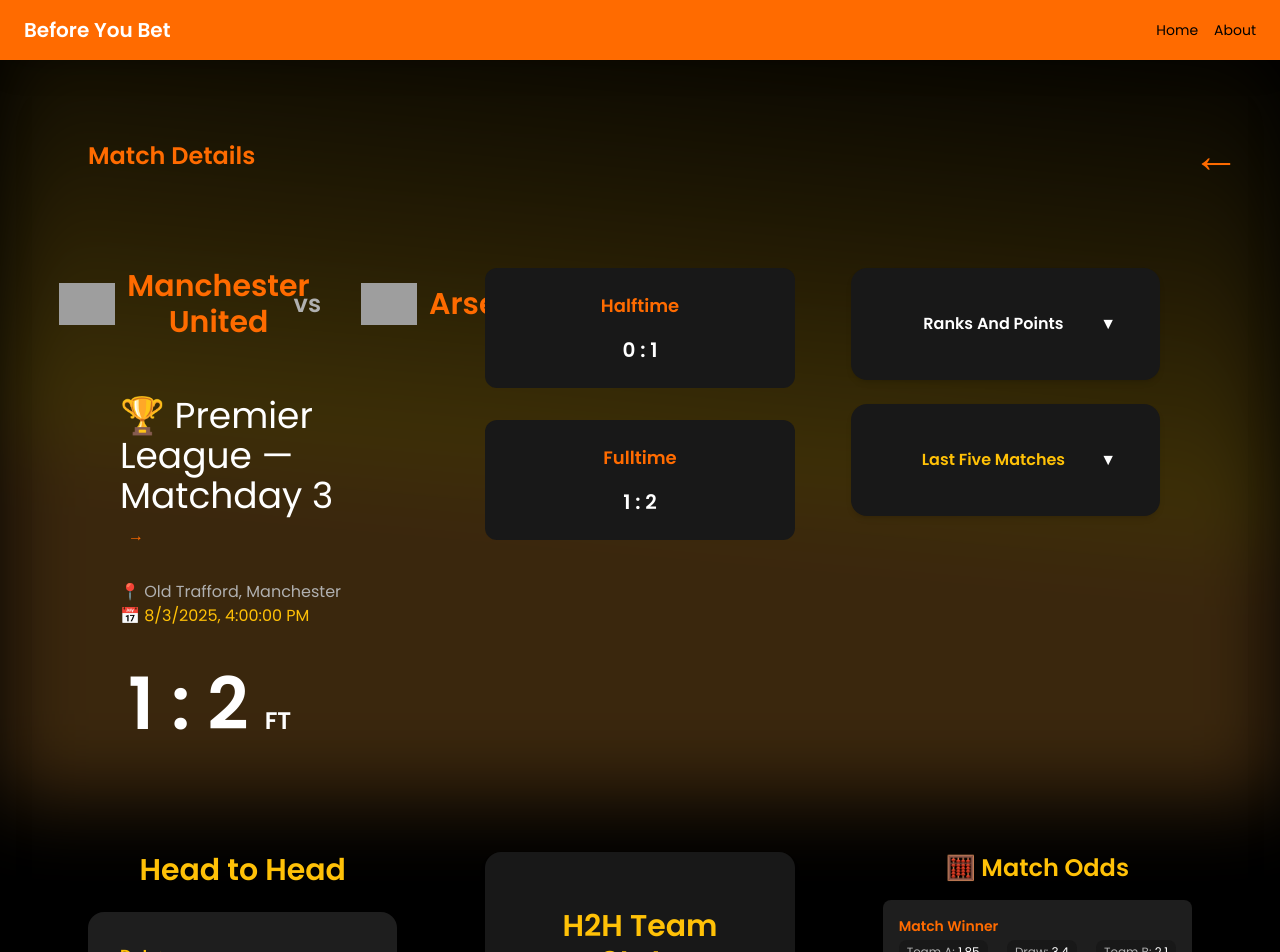
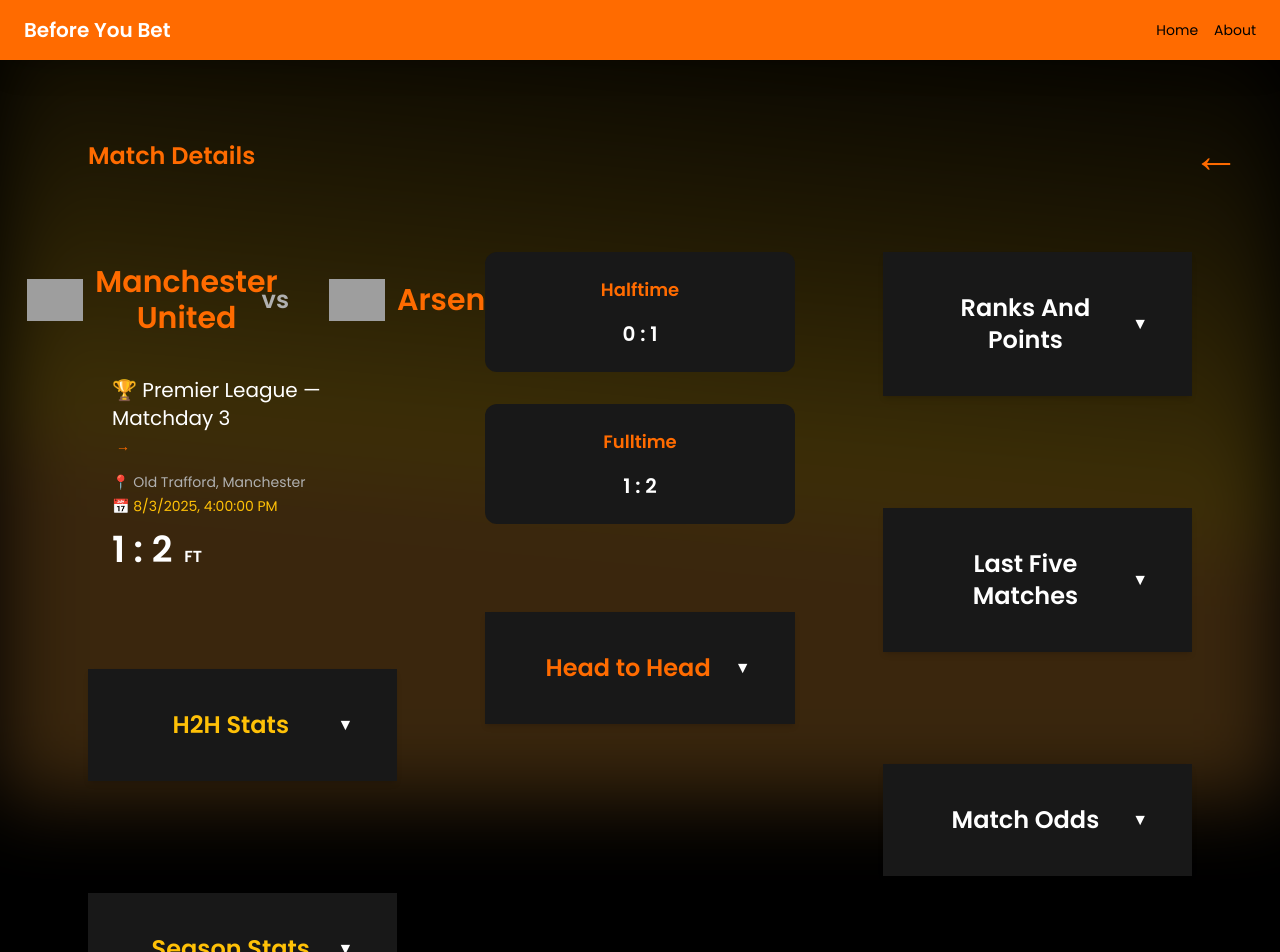
Before and after one commit to MatchInsights/match-insights-ui, a React (Vite) app: page /match/301 in a window 1280 px wide. Shown: the top 952 px of the page. Built offline with nearby package versions, Linux system fonts and the light colour scheme; grey boxes are pictures that could not be loaded.

Commit message:
saved 10/08/2025

```diff
--- a/src/app/components/match-details/MatchDetail.tsx
+++ b/src/app/components/match-details/MatchDetail.tsx
@@ -10,6 +10,9 @@
 import { ApiService } from "../../services/apiService";
 import MatchOdds from "./match-odds/MatchOdds";
 import SubHeader from "../sub-header/SubHeader";
+import MatchScoreCard from "./match-score-card/MatchScoreCard";
+import { LeagueTeamAndPoints } from "./ranks-and-points/LeagueTeamAndPoints";
+import LastFiveMatches from "./last-five-matches/LastFiveMatches";
 
 interface MatchDetailProps {
   apiService: ApiService;
@@ -44,11 +47,10 @@
     match as MatchDetails;
 
   return (
-    <div className="text-brand-white p-4 md:p-6 rounded-2xl shadow-xl mt-6 mx-2 md:mx-8">
+    <div className="text-brand-white p-4 md:p-6 rounded-2xl  mt-6 mx-2 md:mx-8">
       <SubHeader title="Match Details" />
       <div className="mt-8 space-y-6">
-        <div className="grid grid-cols-1 lg:grid-cols-3 gap-2 items-start">
-          <div data-testid="top" className="lg:col-span-3">
+        <div className="grid grid-cols-1 lg:grid-cols-3 gap-6 items-start">
           <DetailsSection
             components={[
               <DetailsMainCard
@@ -59,19 +61,12 @@
                 league={league}
                 score={score}
                 goals={goals}
-                  apiService={apiService}
               />,
-              ]}
-            />
-          </div>
-        </div>
-
-        <div className="grid grid-cols-1 lg:grid-cols-3 gap-6 items-start">
-          <DetailsSection
-            components={[
-              <HeadToHead
+              <TeamStats
                 homeTeamId={homeTeam.id}
                 awayTeamId={awayTeam.id}
+                homeTeamName={homeTeam.name}
+                awayTeamName={awayTeam.name}
                 apiService={apiService}
               />,
               <TeamStats
@@ -88,11 +83,10 @@
 
           <DetailsSection
             components={[
-              <TeamStats
+              <MatchScoreCard score={score} />,
+              <HeadToHead
                 homeTeamId={homeTeam.id}
                 awayTeamId={awayTeam.id}
-                homeTeamName={homeTeam.name}
-                awayTeamName={awayTeam.name}
                 apiService={apiService}
               />,
             ]}
@@ -101,6 +95,19 @@
 
           <DetailsSection
             components={[
+              <LeagueTeamAndPoints
+                homeTeamId={homeTeam.id}
+                awayTeamId={awayTeam.id}
+                leagueId={league.id}
+                apiService={apiService}
+              />,
+              <LastFiveMatches
+                apiService={apiService}
+                homeTeamId={homeTeam.id}
+                homeTeam={homeTeam.name}
+                awayTeam={awayTeam.name}
+                awayTeamId={awayTeam.id}
+              />,
               <MatchOdds fixtureId={Number(id)} apiService={apiService} />,
             ]}
             sectionId="r1-right"
--- a/src/app/components/match-details/details-main-card/DetailsMainCard.tsx
+++ b/src/app/components/match-details/details-main-card/DetailsMainCard.tsx
@@ -1,8 +1,6 @@
 import { ApiService } from "../../../services/apiService";
 import { Goal, League, Score, Team, Venue } from "../../../types/types";
-import LastFiveMatches from "../last-five-matches/LastFiveMatches";
-import { LeagueTeamAndPoints } from "../LeagueTeamAndPoints";
-import MatchScoreCard from "../match-score-card/MatchScoreCard";
+
 import { Link } from "react-router-dom";
 import DetailsHeader from "./details-header/DetailsHeader";
 
@@ -14,7 +12,6 @@
   venue: Venue;
   goals: Goal;
   score: Score;
-  apiService: ApiService;
 }
 export const DetailsMainCard = ({
   homeTeam,
@@ -24,77 +21,51 @@
   venue,
   goals,
   score,
-  apiService,
 }: DetailsMainCardProps) => {
   return (
     <div
       className="
         grid
         grid-cols-1
-        md:grid-cols-1
-        lg:grid-cols-3
-        gap-6
+        gap-4
         w-full
-        px-4
+        px-3
       "
-      style={{ minHeight: "300px" }}
+      style={{ minHeight: "200px" }}
     >
-      {[homeTeam, awayTeam].length && (
-        <>
-          <div className="flex flex-col  p-4 rounded-xl  h-full flex-1 space-y-8">
+      {homeTeam && awayTeam && (
+        <div className="flex flex-col p-3 rounded-lg h-full space-y-4 bg-brand-dark">
           <DetailsHeader homeTeam={homeTeam} awayTeam={awayTeam} />
+
           <Link
             data-testid="league-link"
             to={`/league/${league.id}`}
-              className="text-2xl md:text-3xl lg:text-4xl text-brand-white hover:text-brand-orange hover:underline transition duration-300"
+            className="text-lg md:text-xl text-brand-white hover:text-brand-orange hover:underline transition duration-300"
           >
-              <span className="flex flex-wrap items-center gap-2">
-                🏆 {league?.id ? league.name : "Unknown League"} &mdash;{" "}
-                {league.round}
-                <span className="text-brand-orange text-base ml-2">&rarr;</span>
+            <span className="flex flex-wrap items-center gap-1">
+              🏆 {league?.id ? league.name : "Unknown League"} — {league.round}
+              <span className="text-brand-orange text-sm ml-1">&rarr;</span>
             </span>
           </Link>
 
-            <div>
-              <p className="text-brand-lightGray text-base">
+          <div className="text-sm space-y-1">
+            <p className="text-brand-lightGray">
               📍 {venue.name}, {venue.city}
             </p>
-              <p className="text-brand-yellow text-base">
+            <p className="text-brand-yellow">
               📅 {new Date(date).toLocaleString()}
             </p>
           </div>
+
           <div>
-              <p className="text-7xl m-2 font-extrabold text-brand-white leading-none">
+            <p className="text-4xl font-extrabold text-brand-white leading-none">
               {goals.home ?? "-"} : {goals.away ?? "-"}
               {score.fulltime?.home != null && (
-                  <span className="text-brand-white text-2xl ml-4">FT</span>
+                <span className="text-brand-white text-base ml-3">FT</span>
               )}
             </p>
           </div>
         </div>
-
-          <div className="flex flex-col justify-center items-center bg-brand-dark p-4 rounded-xl  h-full flex-1">
-            <MatchScoreCard score={score} />
-          </div>
-
-          <div className="flex flex-col justify-start items-center bg-brand-dark p-4 rounded-xl  h-full flex-1">
-            {league.id && (
-              <LeagueTeamAndPoints
-                homeTeamId={homeTeam.id}
-                awayTeamId={awayTeam.id}
-                leagueId={league.id}
-                apiService={apiService}
-              />
-            )}
-            <LastFiveMatches
-              apiService={apiService}
-              homeTeamId={homeTeam.id}
-              homeTeam={homeTeam.name}
-              awayTeam={awayTeam.name}
-              awayTeamId={awayTeam.id}
-            />
-          </div>
-        </>
       )}
     </div>
   );
--- a/src/app/components/match-details/h2h/HeadToHead.tsx
+++ b/src/app/components/match-details/h2h/HeadToHead.tsx
@@ -2,6 +2,7 @@
 import { H2HDetails } from "../../../types/types";
 import FetchStatus from "../../fetch-status/FetchStatus";
 import { ApiService } from "../../../services/apiService";
+import PreDisplay from "../../pre-display/PreDisplay";
 
 interface HeadToHeadProps {
   homeTeamId: number;
@@ -16,60 +17,85 @@
 }: HeadToHeadProps) => {
   const [data, setData] = useState<H2HDetails[]>([]);
   const [loading, setLoading] = useState(true);
+  const [isShown, setIsShown] = useState(false);
 
   useEffect(() => {
+    if (isShown) {
+      setLoading(true);
       apiService
         .fetchHeadToHead(homeTeamId, awayTeamId)
         .then((result) => {
           setData(result);
-        setLoading(false);
         })
         .catch(() => {
-        setLoading(false);
           setData([]);
-      });
-  }, [homeTeamId, awayTeamId]);
+        })
+        .finally(() => setLoading(false));
+    }
+  }, [homeTeamId, awayTeamId, isShown]);
 
-  if (loading) return <FetchStatus type="loading" message="Loading Data..." />;
+  if (loading && isShown)
+    return (
+      <PreDisplay
+        title="Head to Head"
+        titleClass="text-brand-orange font-semibold flex-grow text-2xl font-bold"
+        expanded={isShown}
+        setExpanded={setIsShown}
+        child={<FetchStatus type="loading" message="Loading Data..." />}
+      />
+    );
 
-  if (!loading && data.length === 0) {
+  if (!loading && data.length === 0 && isShown) {
     return (
-      <div className="w-full">
+      <PreDisplay
+        title="Head to Head"
+        titleClass="text-brand-orange font-semibold flex-grow text-2xl font-bold"
+        expanded={isShown}
+        setExpanded={setIsShown}
+        child={
           <FetchStatus type="info" message="No head to head data available." />
-      </div>
+        }
+      />
     );
   }
 
   return (
-    <div className="w-full flex flex-col gap-6">
-      <h3
-        data-testid="h2h"
-        className="text-brand-yellow text-3xl font-bold text-center"
-      >
-        Head to Head
-      </h3>
-
+    <PreDisplay
+      title="Head to Head"
+      titleClass="text-brand-orange font-semibold flex-grow text-2xl font-bold"
+      expanded={isShown}
+      setExpanded={setIsShown}
+      child={
+        <div className="w-full flex flex-col gap-4">
           {data.map((match, index) => (
             <div
               key={index}
-          className="bg-brand-card rounded-2xl p-6 md:p-8 flex flex-col gap-6 w-full"
+              className="bg-brand-card rounded-xl p-4 sm:p-5 flex flex-col gap-4 w-full"
             >
-          <div className="grid grid-cols-1 md:grid-cols-2 lg:grid-cols-3 gap-6 items-center text-center md:text-left">
-            <div className="text-base text-brand-lightGray space-y-2">
+              <div className="flex flex-col gap-4 text-sm sm:text-base text-center">
+                <div className="space-y-1">
                   <p>
-                <span className="text-brand-yellow font-semibold">Date:</span>{" "}
+                    <span className="text-brand-yellow font-semibold">
+                      Date:
+                    </span>{" "}
                     {new Date(match.date).toLocaleDateString()}
                   </p>
                   <p>
-                <span className="text-brand-yellow font-semibold">Venue:</span>{" "}
+                    <span className="text-brand-yellow font-semibold">
+                      Venue:
+                    </span>{" "}
                     {match.venue.name}
                   </p>
                   <p>
-                <span className="text-brand-yellow font-semibold">League:</span>{" "}
+                    <span className="text-brand-yellow font-semibold">
+                      League:
+                    </span>{" "}
                     {match.leagueName}
                   </p>
                   <p>
-                <span className="text-brand-yellow font-semibold">Season:</span>{" "}
+                    <span className="text-brand-yellow font-semibold">
+                      Season:
+                    </span>{" "}
                     {match.season}
                   </p>
                   {match.round && (
@@ -82,7 +108,7 @@
                   )}
                 </div>
 
-            <div className="text-base text-brand-white space-y-2">
+                <div className="space-y-1 text-brand-white">
                   <p>
                     <span className="text-brand-lightGray font-medium">
                       Half Time:
@@ -109,15 +135,15 @@
                   </p>
                 </div>
 
-            <div className="text-lg font-bold text-brand-success flex items-center justify-center md:justify-end">
-              <div>
+                <div className="text-lg font-bold text-brand-success text-center ">
                   Winner: <span className="text-white">{match.winner}</span>
-              </div>
                 </div>
               </div>
             </div>
           ))}
         </div>
+      }
+    />
   );
 };
 
--- a/src/app/components/match-details/last-five-matches/LastFiveMatches.tsx
+++ b/src/app/components/match-details/last-five-matches/LastFiveMatches.tsx
@@ -32,23 +32,32 @@
   };
 
   useEffect(() => {
+    if (isShown) {
+      setLoading(true);
       apiService
         .fetchLastFiveMatches(homeTeamId, awayTeamId)
         .then((result: TeamForm) => {
           const { homeTeamLastFive, awayTeamLastFive } = result;
           setHomeTeamData(homeTeamLastFive);
           setAwayTeamData(awayTeamLastFive);
-        setLoading(false);
         })
         .catch(() => {
           setHomeTeamData([]);
           setAwayTeamData([]);
-        setLoading(false);
-      });
+        })
+        .finally(() => setLoading(false));
+    }
   }, [homeTeamId, awayTeamId, isShown]);
 
   if (loading && isShown)
-    return <FetchStatus type="loading" message="Loading Data..." />;
+    return (
+      <PreDisplay
+        title="Last Five Matches"
+        expanded={isShown}
+        setExpanded={setIsShown}
+        child={<FetchStatus type="loading" message="Loading Data..." />}
+      />
+    );
 
   if (
     !loading &&
@@ -56,12 +65,19 @@
     awayTeamData.length === 0 &&
     isShown
   )
-    return <FetchStatus type="error" message="No data available" />;
+    return (
+      <PreDisplay
+        title="Last Five Matches"
+        expanded={isShown}
+        setExpanded={setIsShown}
+        child={<FetchStatus type="info" message="No data available" />}
+      />
+    );
 
   return (
     <PreDisplay
       title="Last Five Matches"
-      titleClass="text-brand-yellow font-semibold flex-grow text-brand-white text-base font-bold"
+      titleClass="font-semibold flex-grow text-brand-white text-2xl font-bold"
       expanded={isShown}
       setExpanded={setIsShown}
       child={
--- a/src/app/components/match-details/match-odds/MatchOdds.tsx
+++ b/src/app/components/match-details/match-odds/MatchOdds.tsx
@@ -2,6 +2,7 @@
 import { ApiService } from "../../../services/apiService";
 import { Bet } from "../../../types/types";
 import FetchStatus from "../../fetch-status/FetchStatus";
+import PreDisplay from "../../pre-display/PreDisplay";
 
 interface MatchOddsProps {
   fixtureId: number;
@@ -11,38 +12,59 @@
 export default function MatchOdds({ fixtureId, apiService }: MatchOddsProps) {
   const [odds, setOdds] = useState<Bet[]>([]);
   const [loading, setLoading] = useState(true);
+  const [isShown, setIsShown] = useState(false);
 
   useEffect(() => {
+    if (isShown) {
+      setLoading(true);
       apiService
         .fetchOdds(fixtureId)
         .then((res) => {
-        console.log("Fetched Odds:", res);
-
           setOdds(res);
-        setLoading(false);
         })
         .catch(() => {
           setOdds([]);
-        setLoading(false);
-      });
-  }, [fixtureId]);
+        })
+        .finally(() => setLoading(false));
+    }
+  }, [fixtureId, isShown]);
 
-  if (loading) return <FetchStatus type="loading" message="Loading Odds..." />;
+  if (loading && isShown)
+    return (
+      <PreDisplay
+        title={"Match Odds"}
+        expanded={isShown}
+        setExpanded={setIsShown}
+        child={<FetchStatus type="loading" message="Loading Odds..." />}
+      />
+    );
 
-  if (!loading && odds.length === 0)
-    return <FetchStatus type="info" message="Odds Not Available" />;
+  if (!loading && odds.length === 0 && isShown)
+    return (
+      <PreDisplay
+        title={"Match Odds"}
+        expanded={isShown}
+        setExpanded={setIsShown}
+        child={<FetchStatus type="info" message="Odds Not Available" />}
+      />
+    );
 
   return (
+    <PreDisplay
+      title={"Match Odds"}
+      titleClass="text-brand-white font-semibold flex-grow text-2xl font-bold"
+      expanded={isShown}
+      setExpanded={setIsShown}
+      child={
         <div className="w-full space-y-4">
-      <h3 className="text-brand-yellow text-2xl font-bold text-center">
-        🧮 Match Odds
-      </h3>
           {odds.map((odd, index) => (
             <div
               key={index}
               className="bg-brand-card p-4 rounded-lg text-sm text-brand-white"
             >
-          <p className="text-brand-orange font-semibold mb-1">{odd.betName}</p>
+              <p className="text-brand-orange font-semibold mb-1">
+                {odd.betName}
+              </p>
               <div className="flex justify-between gap-2 flex-wrap text-brand-lightGray">
                 {odd.values.map((item, idx) => (
                   <div
@@ -57,5 +79,7 @@
             </div>
           ))}
         </div>
+      }
+    />
   );
 }
--- a/src/app/components/match-details/team-stats/TeamStats.tsx
+++ b/src/app/components/match-details/team-stats/TeamStats.tsx
@@ -2,6 +2,7 @@
 import { TwoTeamStats } from "../../../types/types";
 import FetchStatus from "../../fetch-status/FetchStatus";
 import { ApiService } from "../../../services/apiService";
+import PreDisplay from "../../pre-display/PreDisplay";
 
 interface TeamStatsProps {
   homeTeamId: number;
@@ -22,44 +23,58 @@
 }: TeamStatsProps) {
   const [stats, setStats] = useState<TwoTeamStats | null>(null);
   const [loading, setLoading] = useState(true);
+  const [isShown, setIsShown] = useState(false);
 
   useEffect(() => {
-    if (!leagueId) {
+    if (!leagueId && isShown) {
+      setLoading(true);
       apiService
         .fetchH2HStats(homeTeamId, awayTeamId)
         .then((result) => {
           setStats(result);
-          setLoading(false);
         })
         .catch(() => {
-          setLoading(false);
           setStats(null);
-        });
+        })
+        .finally(() => setLoading(false));
     }
 
-    if (leagueId) {
+    if (leagueId && isShown) {
+      setLoading(true);
       apiService
         .fetchSeasonStats(homeTeamId, awayTeamId, leagueId)
         .then((result) => {
           setStats(result);
-          setLoading(false);
         })
         .catch(() => {
-          setLoading(false);
           setStats(null);
-        });
+        })
+        .finally(() => setLoading(false));
     }
-  }, [homeTeamId, awayTeamId]);
+  }, [homeTeamId, awayTeamId, isShown]);
 
-  if (loading) return <FetchStatus type="loading" message="Loading Data..." />;
+  if (loading && isShown)
+    return (
+      <PreDisplay
+        title={!leagueId ? "H2H Stats" : "Season Stats"}
+        titleClass="text-brand-yellow font-semibold flex-grow text-2xl font-bold"
+        expanded={isShown}
+        setExpanded={setIsShown}
+        child={<FetchStatus type="loading" message="Loading Data..." />}
+      />
+    );
 
-  if (!loading && !stats) {
+  if (!loading && !stats && isShown)
     return (
-      <div className="w-full">
-        <FetchStatus type="info" message="No Stats data available." />
-      </div>
+      <PreDisplay
+        title={!leagueId ? "H2H Stats" : "Season Stats"}
+        titleClass="text-brand-yellow font-semibold flex-grow text-2xl font-bold"
+        expanded={isShown}
+        setExpanded={setIsShown}
+        child={<FetchStatus type="info" message="No Stats data available." />}
+      />
     );
-  }
+
   const categories = [
     {
       label: "Avg Goals For",
@@ -101,11 +116,13 @@
   );
 
   return (
+    <PreDisplay
+      title={!leagueId ? "H2H Stats" : "Season Stats"}
+      titleClass="text-brand-yellow font-semibold flex-grow text-2xl font-bold"
+      expanded={isShown}
+      setExpanded={setIsShown}
+      child={
         <div className="bg-brand-navbar p-6 md:p-10 rounded-2xl shadow-md w-full">
-      <h3 className="text-brand-yellow m-4 text-3xl font-bold mb-10 text-center">
-        {!leagueId ? "H2H Team Stats" : "Season Team Stats"}
-      </h3>
-
           <div className="flex flex-col space-y-8">
             {categories.map(({ label, home, away }) => (
               <div key={label}>
@@ -130,5 +147,7 @@
             ))}
           </div>
         </div>
+      }
+    />
   );
 }
--- a/src/app/components/pre-display/PreDisplay.tsx
+++ b/src/app/components/pre-display/PreDisplay.tsx
@@ -18,7 +18,7 @@
   titleClass,
 }: PreDisplayProps) => {
   return (
-    <div className="bg-brand-navbar rounded-2xl shadow-md w-full p-4 sm:p-6 md:p-8 lg:p-10 mb-6">
+    <div className="bg-brand-navbar rounded-4xl shadow-md w-full p-4 sm:p-6 md:p-8 lg:p-10 mb-6">
       <button
         className="flex items-center w-full focus:outline-none"
         onClick={() => setExpanded(!expanded)}
@@ -32,7 +32,7 @@
         )}
         <h3
           className={
-            titleClass ?? "flex-grow text-brand-white text-base font-bold"
+            titleClass ?? "flex-grow text-brand-white text-2xl font-bold"
           }
         >
           {title}
```
Also changed, not shown: src/app/components/match-details/ranks-and-points/LeagueTeamAndPoints.tsx (renamed from src/app/components/match-details/LeagueTeamAndPoints.tsx, +28 -12 lines). Lines whose indentation alone changed are shown as unchanged.
